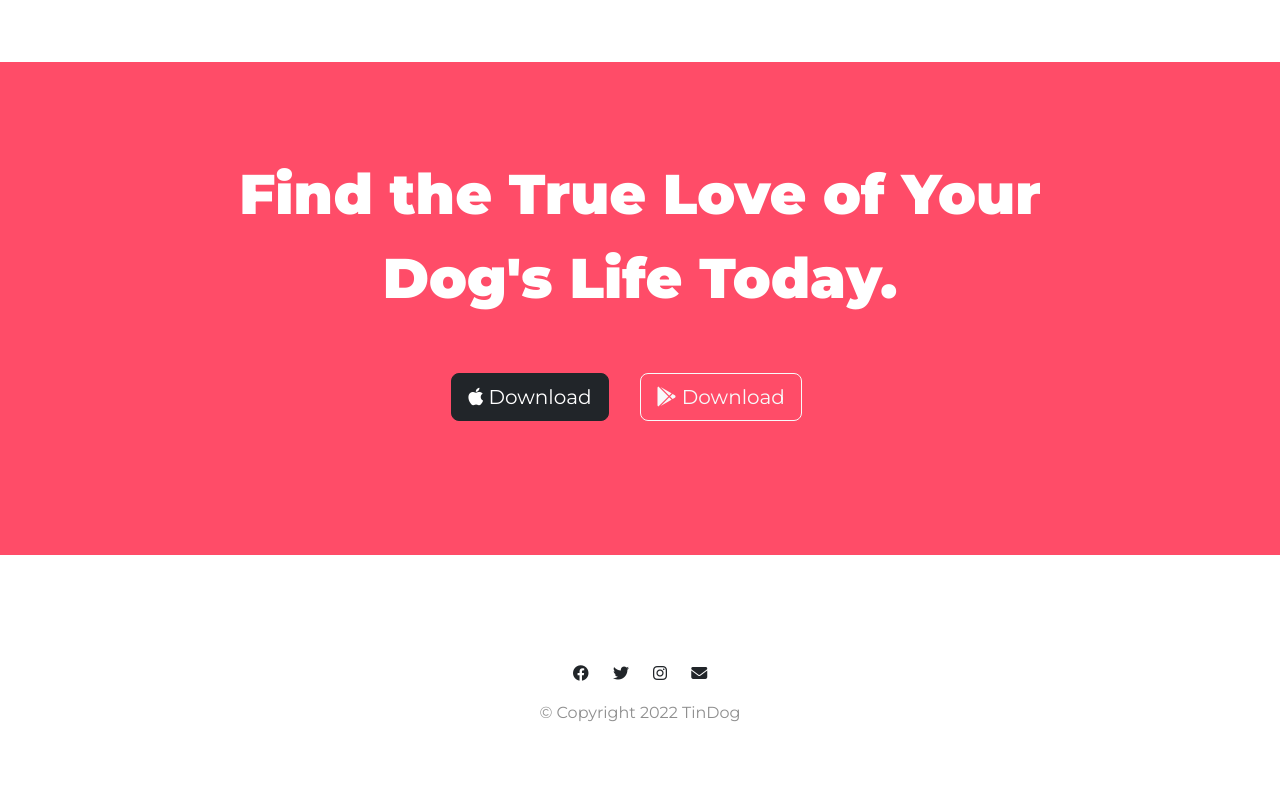
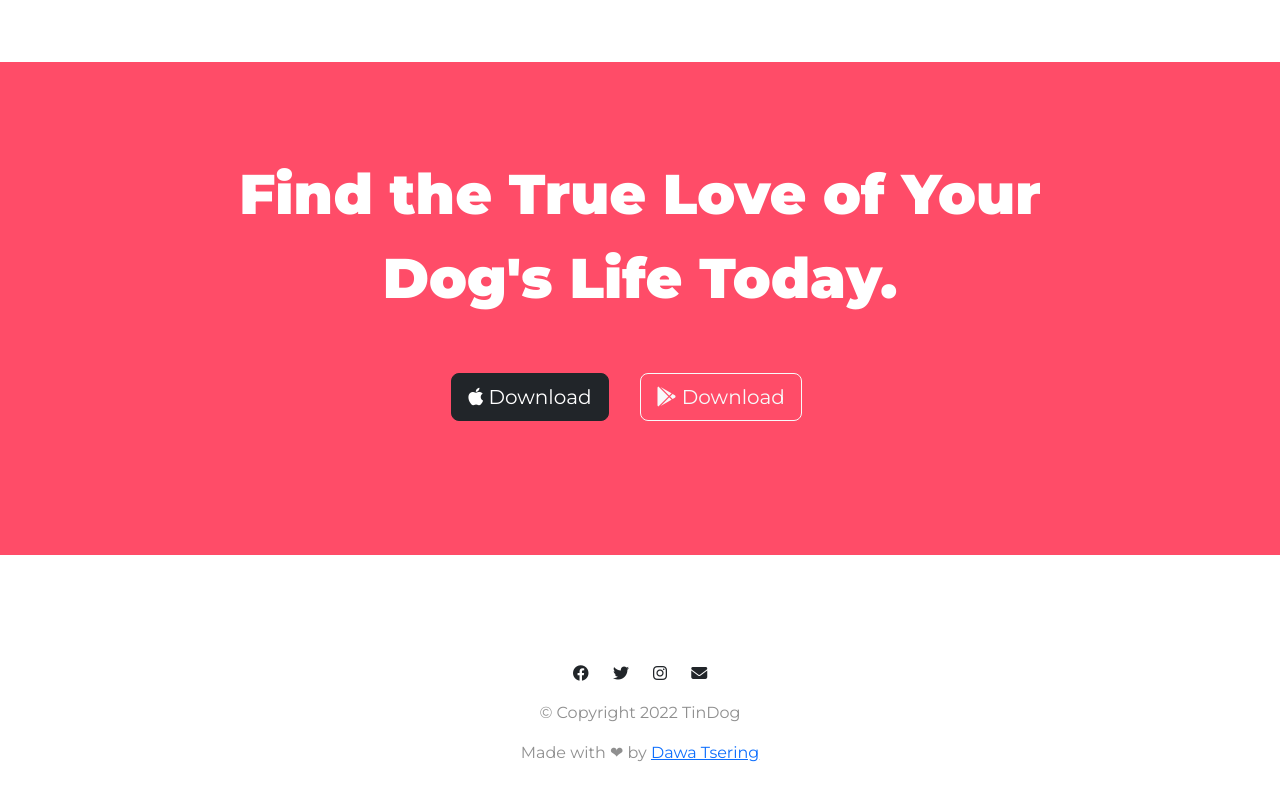
Before and after one commit to Daway101/tindog, a plain HTML site: page index.html in a window 1280 px wide. Shown: the part 2486-3286 px from the top of the page. Drawn offline with nearby package versions, Linux system fonts and the light colour scheme.

Commit message:
Added a screenshot and a link

```diff
--- a/index.html
+++ b/index.html
@@ -231,6 +231,7 @@
       <i class="social-icon fa-solid fa-envelope"></i>
 
       <p>© Copyright 2022 TinDog</p>
+      <p>Made with ❤ by <a href="https://www.linkedin.com/in/dawatsering/">Dawa Tsering</a></p>
     </div>
   </footer>
 
```
Also changed, not shown: images/Screenshot.png (added).
